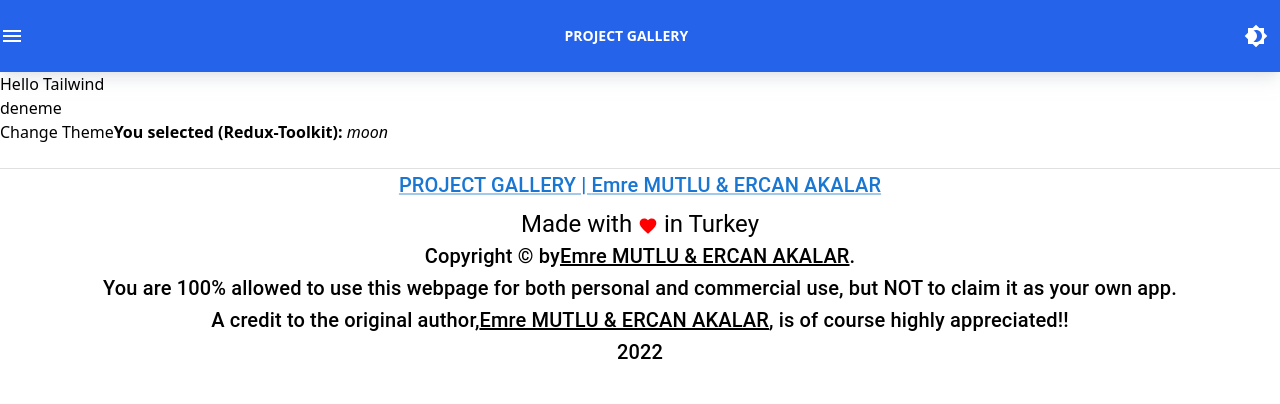
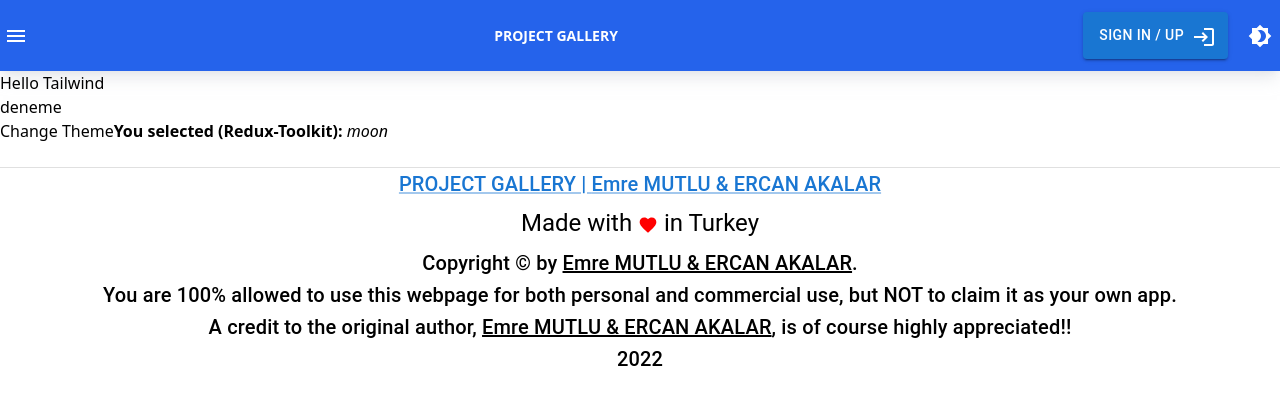
Before and after one commit to project-showroom/project-showroom-v2, a Next.js app: page / in a window 1280 px wide. Shown: the top 404 px of the page. Built offline with nearby package versions, Linux system fonts and the light colour scheme.

Commit message:
Feat: use-common-components&style

```diff
--- a/src/components/form-elements/form-auto-complete.tsx
+++ b/src/components/form-elements/form-auto-complete.tsx
@@ -11,7 +11,7 @@ interface FormAutoCompleteProps {
   id?: string;
   name?: string;
   label?: string;
-  helpertext?: string;
+  helperText?: string;
   tags?: Array<string | number>;
   setTags?: any;
   variant?: string;
@@ -25,7 +25,7 @@ const FormAutoComplete = (props: FormAutoCompleteProps) => {
     name,
     id: formId,
     label,
-    helpertext,
+    helperText,
     tags,
     setTags,
   } = props;
@@ -64,7 +64,7 @@ const FormAutoComplete = (props: FormAutoCompleteProps) => {
                   variant="outlined"
                   label={label}
                   placeholder="Favorites"
-                  helperText={helpertext}
+                  helperText={helperText}
                 />
               )}
             />
--- a/src/components/form-elements/form-input-text.tsx
+++ b/src/components/form-elements/form-input-text.tsx
@@ -24,9 +24,6 @@ const FormInputText = (props: TextFieldProps) => {
   const { className, name, ...rest } = props;
 
   return (
-    // <div id={id} className={classNames(className, COMPONENT_NAME)}>
-    //   <TextField fullWidth {...rest} />
-    // </div>
     <div id={id} className={classNames(className, COMPONENT_NAME)}>
       <Field name={name}>
         {({ field, meta }: any) => (
--- a/src/features/add-project-feature/add-project-feature.tsx
+++ b/src/features/add-project-feature/add-project-feature.tsx
@@ -2,8 +2,7 @@ import { useId } from 'react';
 
 import classNames from 'classnames';
 
-import { AddProjectForm } from '../../components/add-project-form/index';
-import { FormTitle } from './index';
+import { FormTitle, AddProjectForm } from './index';
 
 const COMPONENT_NAME = 'AddProjectFeature';
 const AddProjectFeature = (props: { className?: string }) => {
--- a/src/features/add-project-feature/components/form-title/form-title.tsx
+++ b/src/features/add-project-feature/components/form-title/form-title.tsx
@@ -1,7 +1,8 @@
 import { useId } from 'react';
 
-import Typography from '@mui/material/Typography';
 import classNames from 'classnames';
+
+import { BaseTypography } from '../../../../components/typography-elements/index';
 
 const COMPONENT_NAME = 'FormTitle';
 const FormTitle = (props: { className?: string }) => {
@@ -10,9 +11,14 @@ const FormTitle = (props: { className?: string }) => {
 
   return (
     <div id={id} {...rest} className={classNames(className, COMPONENT_NAME)}>
-      <Typography gutterBottom variant="h4" component="h4" color="textPrimary">
-        Add Project
-      </Typography>
+      <BaseTypography
+        gutterBottom
+        variant="h4"
+        component="h4"
+        color="textPrimary"
+      >
+        {'Add Project'}
+      </BaseTypography>
     </div>
   );
 };
--- a/src/features/footer-feature/components/copyright-explanation.tsx
+++ b/src/features/footer-feature/components/copyright-explanation.tsx
@@ -1,7 +1,6 @@
 import { useId } from 'react';
 
 import Link from '@mui/material/Link';
-import Typography from '@mui/material/Typography';
 import classNames from 'classnames';
 
 const COMPONENT_NAME = 'CopyrightExplanation';
@@ -12,9 +11,8 @@ const CopyrightExplanation = (props: { className?: string }) => {
 
   return (
     <div id={id} {...rest} className={classNames(className, COMPONENT_NAME)}>
-      <Typography variant="h6" align="center" gutterBottom>
       <div>
-          Copyright © by
+        Copyright © by{' '}
         <Link
           href="https://www.linkedin.com/in/emremutlu8/"
           target="_blank"
@@ -29,7 +27,7 @@ const CopyrightExplanation = (props: { className?: string }) => {
         commercial use, but NOT to claim it as your own app.
       </div>
       <div>
-          A credit to the original author,
+        A credit to the original author,{' '}
         <Link
           href="https://project-showroom.vercel.app/"
           target="_blank"
@@ -40,7 +38,6 @@ const CopyrightExplanation = (props: { className?: string }) => {
         , is of course highly appreciated!!
       </div>
       {new Date().getFullYear()}
-      </Typography>
     </div>
   );
 };
--- a/src/features/footer-feature/components/copyright.tsx
+++ b/src/features/footer-feature/components/copyright.tsx
@@ -3,8 +3,10 @@ import { useId } from 'react';
 import FavoriteIcon from '@mui/icons-material/Favorite';
 import Divider from '@mui/material/Divider';
 import Link from '@mui/material/Link';
-import Typography from '@mui/material/Typography';
 import classNames from 'classnames';
+
+import { BaseTypography } from '../../../components/typography-elements/index';
+import { CopyrightExplanation } from './copyright-explanation';
 
 const COMPONENT_NAME = 'Copyright';
 const copyrightWhoHas = 'Emre MUTLU & ERCAN AKALAR';
@@ -17,16 +19,19 @@ const Copyright = (props: { className?: string }) => {
     <div id={id} {...rest} className={classNames(className, COMPONENT_NAME)}>
       <Divider />
       <div>
-        <Typography variant="h6" align="center" gutterBottom>
+        <BaseTypography variant="h6" align="center" gutterBottom>
           <Link href="https://project-showroom.vercel.app/">
             PROJECT GALLERY | {copyrightWhoHas}
           </Link>
-        </Typography>
+        </BaseTypography>
         <div />
-        <Typography variant="h5" align="center" component="p">
+        <BaseTypography variant="h5" align="center" component="p">
           Made with <FavoriteIcon fontSize="small" htmlColor="red" /> in Turkey
-        </Typography>
+        </BaseTypography>
         <div />
+        <BaseTypography variant="h6" align="center" gutterBottom>
+          <CopyrightExplanation />
+        </BaseTypography>
       </div>
     </div>
   );
--- a/src/features/footer-feature/footer-feature.tsx
+++ b/src/features/footer-feature/footer-feature.tsx
@@ -1,11 +1,10 @@
-import { Copyright, CopyrightExplanation } from './index';
+import { Copyright } from './index';
 
 const COMPONENT_NAME = 'FooterFeature';
 const FooterFeature = () => {
   return (
     <>
       <Copyright />
-      <CopyrightExplanation />
     </>
   );
 };
--- a/src/features/footer-feature/index.ts
+++ b/src/features/footer-feature/index.ts
@@ -1,5 +1,4 @@
 // Description: This file is the entry point for the footer-feature module
 import { Copyright } from './components/copyright';
-import { CopyrightExplanation } from './components/copyright-explanation';
 
-export { Copyright, CopyrightExplanation };
+export { Copyright };
--- a/src/features/header-feature/header-feature.tsx
+++ b/src/features/header-feature/header-feature.tsx
@@ -3,7 +3,7 @@ import classNames from 'classnames';
 import {
   ThemeSwitch,
   HeaderTitle,
-  // LoginRegisterButton,
+  LoginRegisterButton,
   AppBarMenu,
 } from './index';
 
@@ -26,7 +26,7 @@ const HeaderFeature = () => {
         <HeaderTitle />
       </div>
       <div className={headerRegisterThemeClassNames}>
-        {/* <LoginRegisterButton /> */}
+        <LoginRegisterButton />
         <ThemeSwitch />
       </div>
     </>
--- a/src/features/main-feature/main-feature.tsx
+++ b/src/features/main-feature/main-feature.tsx
@@ -23,7 +23,7 @@ const MainFeature = () => {
       <i>{icon.icon}</i>
       <div id="button-test">
         <SubmitButton />
-        <SubmitButton submitCounter={47} />
+        <SubmitButton />
       </div>
     </>
   );
--- a/src/pages/_app.tsx
+++ b/src/pages/_app.tsx
@@ -9,7 +9,7 @@ import store from '../store';
 
 export default function App({ Component, pageProps }: AppProps) {
   const headerClassNames = classNames(
-    'flex justify-between items-center p-1 py-4 font-bold bg-blue-600 text-white shadow-lg shadow-gray-300/50',
+    'flex justify-between items-center pl-2 py-3 font-bold bg-blue-600 text-white shadow-lg shadow-gray-300/50',
   );
   return (
     <ThemeProvider enableSystem={true} attribute="class">
```
Lines whose indentation alone changed are shown as unchanged.
